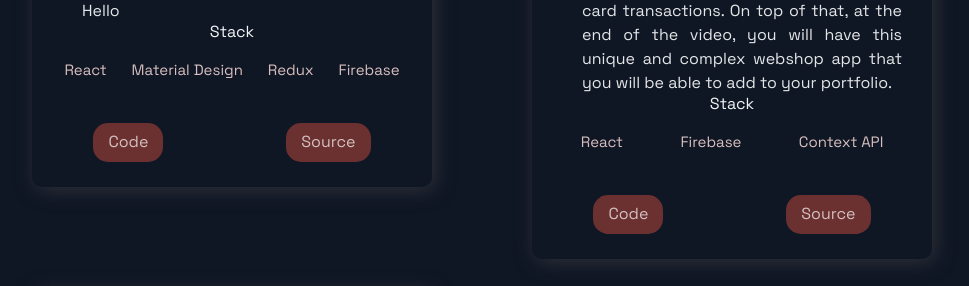
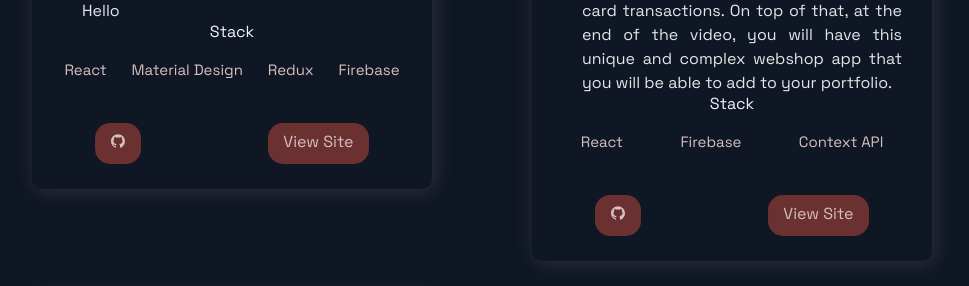
Before and after one commit to Teshie/My-Portfolio, a Next.js app: page / in a window 1280 px wide. Shown: the part 1300-1586 px from the top of the page, without its empty margins (158-1127 px from the left). Built offline with nearby package versions, Linux system fonts and the light colour scheme.

Commit message:
add github icon

```diff
--- a/src/components/Projects/Projects.js
+++ b/src/components/Projects/Projects.js
@@ -1,5 +1,10 @@
 import React from "react";
-
+import {
+  AiFillGithub,
+  AiFillInstagram,
+  AiFillLinkedin,
+  AiFillTwitterCircle,
+} from "react-icons/ai";
 import {
   BlogCard,
   CardInfo,
@@ -42,8 +47,10 @@ const Projects = () => (
                 </TagList>
               </div>
               <UtilityList>
-                <ExternalLinks href={visit}>Code</ExternalLinks>
-                <ExternalLinks href={source}>Source</ExternalLinks>
+                <ExternalLinks href={visit}>
+                  <AiFillGithub />
+                </ExternalLinks>
+                <ExternalLinks href={source}>View Site</ExternalLinks>
               </UtilityList>
             </TitleContent>
           </BlogCard>
```
